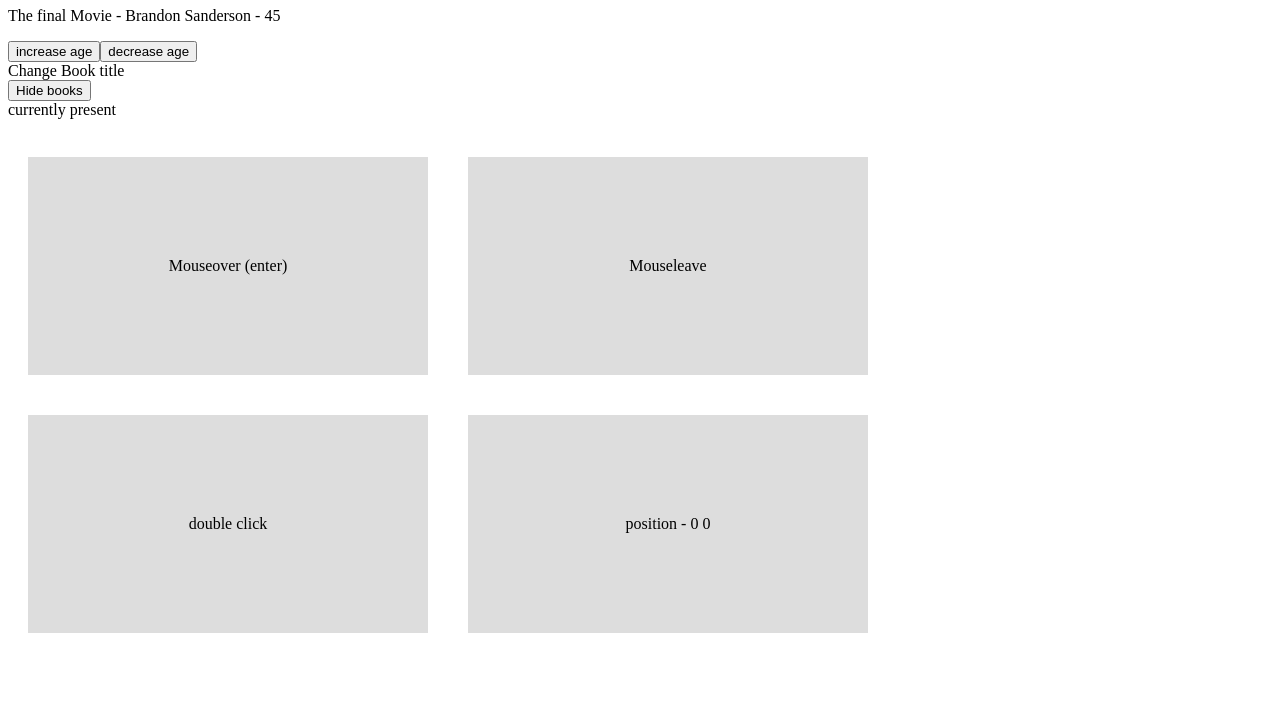
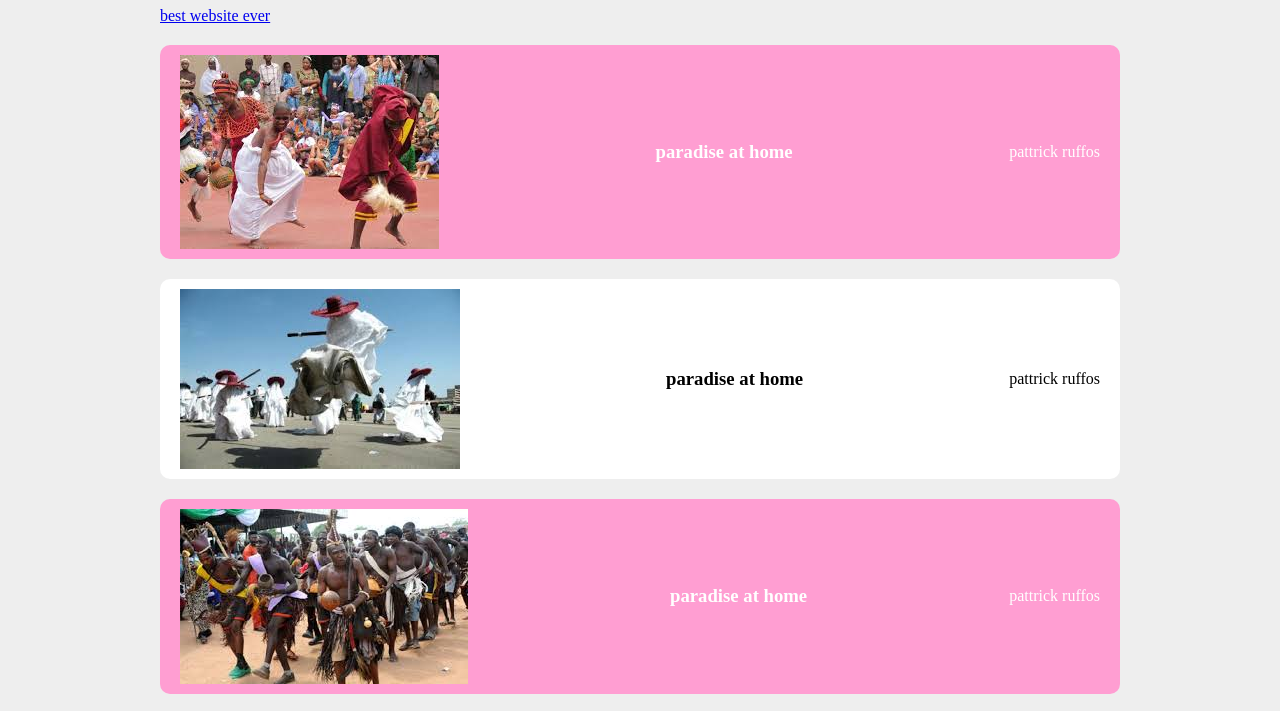
Before and after one commit to ANYIEKPON/Vue.js-Tutorial, a plain HTML site: page index.html in a window 1280 px wide. Shown: the part 73-784 px from the top of the page. Drawn offline with nearby package versions, Linux system fonts and the light colour scheme.

Commit message:
Vuejs-1c

```diff
--- a/app.js
+++ b/app.js
@@ -1,12 +1,13 @@
 const app = Vue.createApp({
     data() {
         return {
+            url: 'http://www.thenetninja.co.uk',
             showbooks: true,
-            title:'The final Movie',
-            author: 'Brandon Sanderson',
-            age: 45,
-            x: 0,
-            y: 0
+            books: [
+                {title: 'paradise at home', author: 'pattrick ruffos', img: 'assets/images(1).jpg', isFav: true},
+                {title: 'paradise at home', author: 'pattrick ruffos', img: 'assets/images(2).jpg', isFav: false},
+                {title: 'paradise at home', author: 'pattrick ruffos', img: 'assets/images(3).jpg', isFav: true}
+            ]
         }
     },
 
@@ -23,6 +24,9 @@ const app = Vue.createApp({
         handleMouseMove(e) {
             this.x = e.offsetX
             this.y = e.offsetY
+        },
+        toggleisFav(book) {
+            book.isFav = !book.isFav
         }
     }
  });
--- a/index.html
+++ b/index.html
@@ -7,13 +7,28 @@
     <title>Learning Vue</title>
     <script src="https://unpkg.com/vue@3.0.2"></script>
     <style>
-        .box {
-            padding: 100px 0;
-            width:400px;
-            text-align: center;
-            background: #ddd;
-            margin: 20px;
-            display: inline-block;
+        body{
+            background: #eee;
+            max-width: 960px;
+            margin: 20px auto;
+        }
+        p, h3, ul{
+            margin: 0;
+            padding: 0;
+        }
+        li{
+            list-style-type: none;
+            background: #fff;
+            margin: 20px auto;
+            padding: 10px 20px;
+            border-radius: 10px;
+            display: flex;
+            align-items: center;
+            justify-content: space-between;
+        }
+        li.fav{
+           background: #ff9ed2;
+           color: white;
         }
     </style>
 
@@ -22,8 +37,19 @@
     <h1>Hello, Vue :)</h1>
 
     <div id="app">
+
+        <!-- attribute binding -->
+        <a v-bind:href="url">best website ever</a>
+
         <div v-if="showbooks">
-            <p>{{ title }} - {{ author }} - {{ age }}</p>
+           <ul>
+                <li v-for="book in books" v-bind:class="{ fav: book.isFav}" @click="toggleisFav(book)">
+                    <img v-bind:src="book.img" v-bind:alt="book.title">
+                    <h3>{{ book.title }}</h3>
+                    <p>{{ book.author }}</p>
+                </li>
+           </ul>
+
         <button v-on:click="age++">increase age</button>
         <button v-on:click="age--">decrease age</button>
         <div @click="changeTitle('chinweAchebe')">Change Book title</div>
```
Also changed, not shown: assets/images(1).jpg (added), assets/images(2).jpg (added), assets/images(3).jpg (added).
